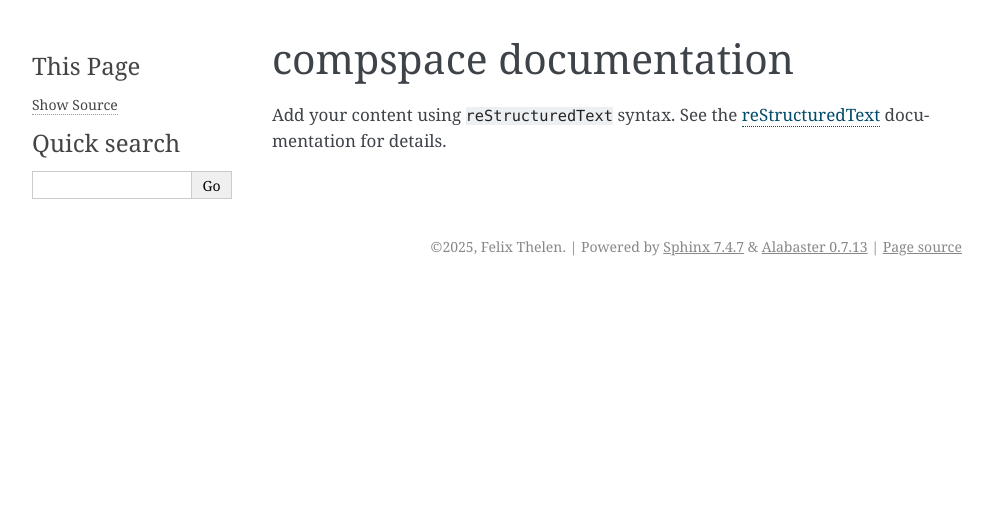
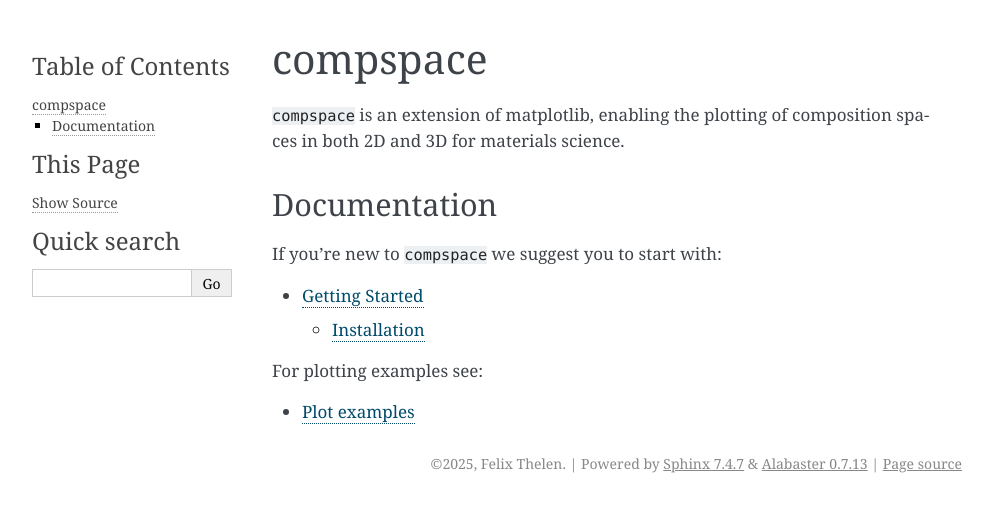
Before and after one commit to felixthln/compspace, a Sphinx documentation site: the page built from docs/source/index.rst, in a window 1280 px wide. Shown: the top 512 px of the page, without its empty margins (148-1141 px from the left). Built offline with Sphinx 7.4.7, drawn with Linux system fonts in a browser that asks for light colours; pages that are not in the unit, such as notebooks, are missing from menus.

Commit message:
Started with documentation

```diff
--- a/README.md
+++ b/README.md
@@ -1,6 +1,6 @@
-# simplices
+# compspace
 
-`simplices` is a Python package to visualize composition spaces for materials science applications. It was originally
+`compspace` is a Python package to visualize composition spaces for materials science applications. It was originally
 developed for combinatorial materials science.
 
 ## Installation & Documentation
@@ -9,8 +9,8 @@
 
 ## Terms of Use
 
-The package is distributed under the [GNU GPLv3](https://www.gnu.org/licenses/quick-guide-gplv3.html) license. See the
-[LICENSE](LICENSE) for details. It was developed by Felix Thelen.
+The package is distributed under the [GNU GPLv3](https://www.gnu.org/licenses/quick-guide-gplv3.html) license. See the [LICENSE](LICENSE) for details. It was developed
+by Felix Thelen.
 
 ## Contributing
 
--- a/docs/source/index.rst
+++ b/docs/source/index.rst
@@ -1,16 +1,23 @@
-.. compspace documentation master file, created by
-   sphinx-quickstart on Sat Aug 30 16:12:51 2025.
-   You can adapt this file completely to your liking, but it should at least
-   contain the root `toctree` directive.
+########
+compspace
+########
 
-compspace documentation
-=======================
+``compspace`` is an extension of matplotlib, enabling the plotting of composition spaces in both 2D and 3D for materials
+science.
 
-Add your content using ``reStructuredText`` syntax. See the
-`reStructuredText <https://www.sphinx-doc.org/en/master/usage/restructuredtext/index.html>`_
-documentation for details.
+Documentation
+-------------
 
+If you're new to ``compspace`` we suggest you to start with:
 
 .. toctree::
    :maxdepth: 2
-   :caption: Contents:
+
+   getting_started/index
+
+For plotting examples see:
+
+.. toctree::
+   :maxdepth: 2
+
+   user_guide/index
```
Also changed, not shown: docs/source/getting_started/index.rst (added, +7 -0 lines), docs/source/getting_started/installation.rst (added, +60 -0 lines), docs/source/user_guide/index.rst (added, +9 -0 lines), src/compspace/__init__.py (+5 -5 lines), docs/source/user_guide/2d_plots.ipynb (added), docs/source/user_guide/3d_plots.ipynb (added).
